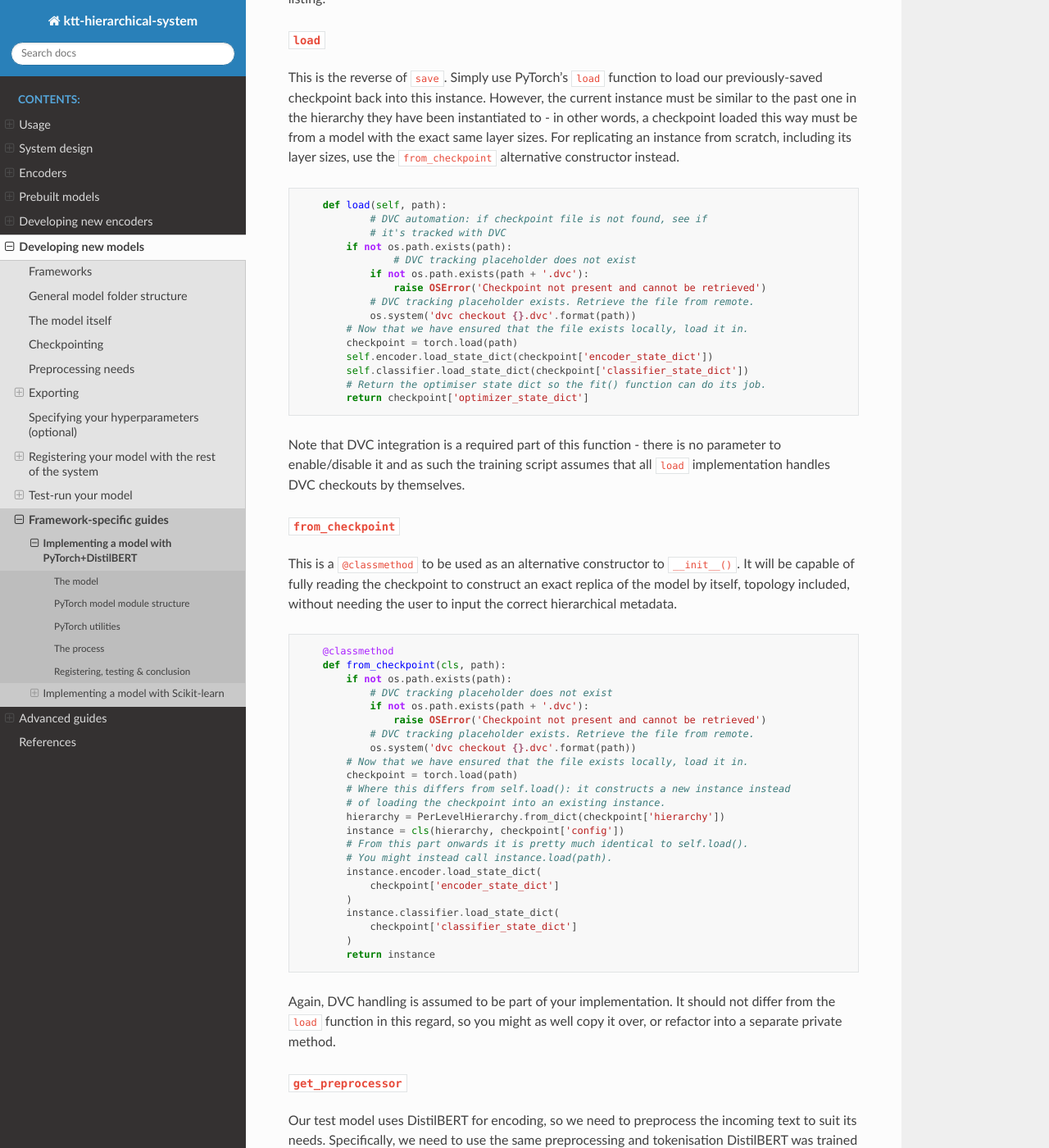
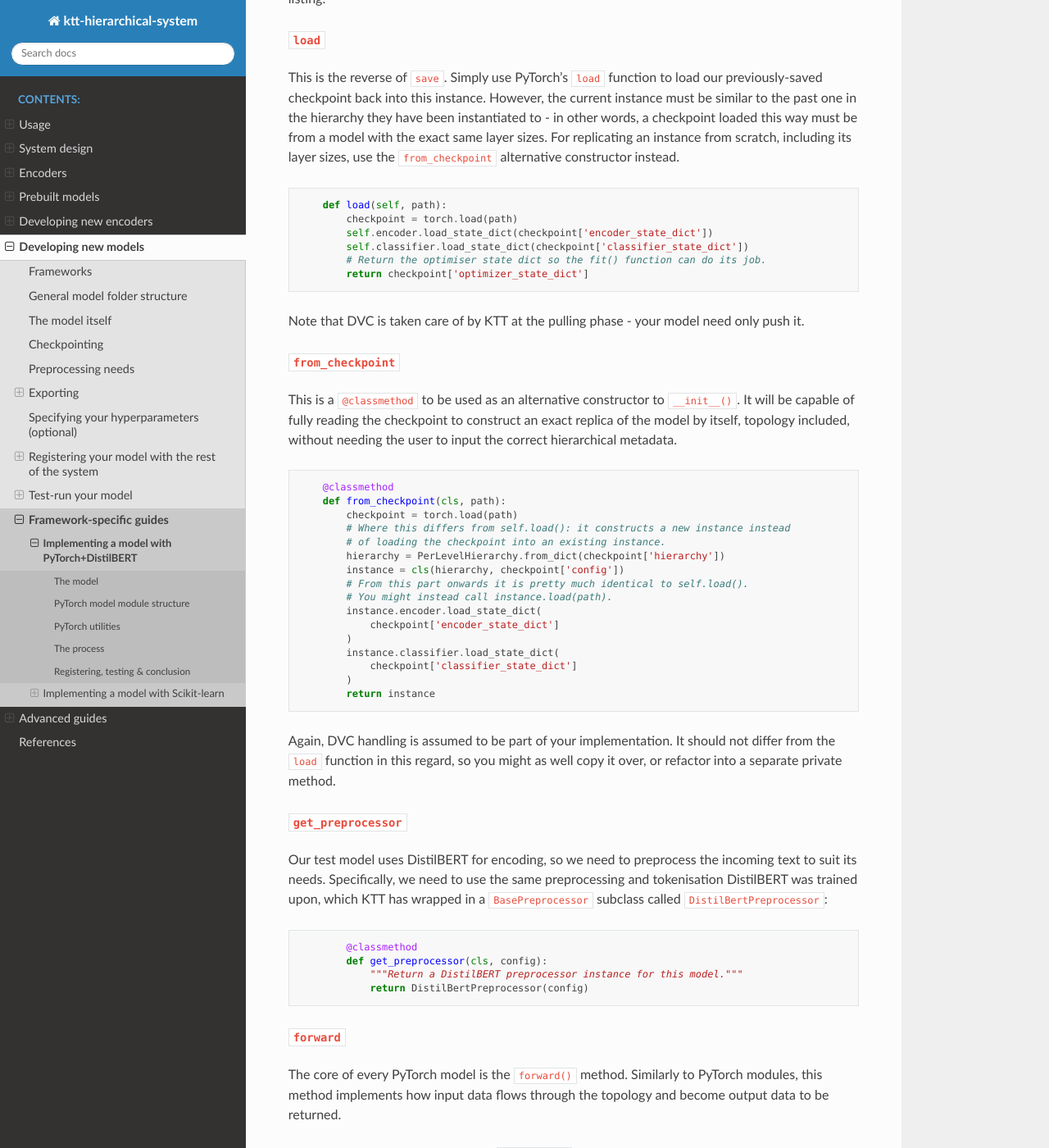
Before and after one commit to htkhiem/ktt-hierarchical-thesis, a Sphinx documentation site: the page built from doc/source/dev/pytorch/add_model.rst, in a window 1280 px wide and 1400 px high, scrolled down 5603 px. Shown: the whole window at 82% size. Built offline with Sphinx 7.4.7 and the Read the Docs theme 2.0.0, drawn with Linux system fonts in a browser that asks for light colours; some of the changed text lies outside the part shown.

Commit message:
Update docs

```diff
--- a/doc/source/dev/pytorch/add_model.rst
+++ b/doc/source/dev/pytorch/add_model.rst
@@ -243,22 +243,13 @@ This is the reverse of ``save``. Simply use PyTorch's ``load`` function to load
     :dedent: 0
 
         def load(self, path):
-                # DVC automation: if checkpoint file is not found, see if
-                # it's tracked with DVC
-            if not os.path.exists(path):
-                    # DVC tracking placeholder does not exist
-                if not os.path.exists(path + '.dvc'):
-                    raise OSError('Checkpoint not present and cannot be retrieved')
-                # DVC tracking placeholder exists. Retrieve the file from remote.
-                os.system('dvc checkout {}.dvc'.format(path))
-            # Now that we have ensured that the file exists locally, load it in.
             checkpoint = torch.load(path)
             self.encoder.load_state_dict(checkpoint['encoder_state_dict'])
             self.classifier.load_state_dict(checkpoint['classifier_state_dict'])
             # Return the optimiser state dict so the fit() function can do its job.
             return checkpoint['optimizer_state_dict']
 
-Note that DVC integration is a required part of this function - there is no parameter to enable/disable it and as such the training script assumes that all ``load`` implementation handles DVC checkouts by themselves.
+Note that DVC is taken care of by KTT at the pulling phase - your model need only push it.
 
 ``from_checkpoint``
 ^^^^^^^^^^^^^^^^^^^
@@ -270,13 +261,6 @@ This is a ``@classmethod`` to be used as an alternative constructor to ``__init_
 
         @classmethod
         def from_checkpoint(cls, path):
-            if not os.path.exists(path):
-                # DVC tracking placeholder does not exist
-                if not os.path.exists(path + '.dvc'):
-                    raise OSError('Checkpoint not present and cannot be retrieved')
-                # DVC tracking placeholder exists. Retrieve the file from remote.
-                os.system('dvc checkout {}.dvc'.format(path))
-            # Now that we have ensured that the file exists locally, load it in.
             checkpoint = torch.load(path)
             # Where this differs from self.load(): it constructs a new instance instead
             # of loading the checkpoint into an existing instance.
@@ -611,13 +595,17 @@ Note the two environment variables here (``EVIDENTLY_HOST`` and ``EVIDENTLY_PORT
 
 Next, we need to implement the service class. It will be a subclass of ``bentoml.BentoService``. All of its dependencies, data (called 'artifacts') and configuration are defined via @decorators, as BentoML internally uses a dependency injection framework.
 
+One thing of note is the base image for Dockerisation. KTT is currently built and tested using a Python 3.8 environment. Also, our model is GPU-capable. With these two taken in, the resulting BentoML base image should then be ``bentoml/model-server:0.13.1-py38-gpu``.
+
+All available BentoML base images can be viewed at `their Docker Hub <https://hub.docker.com/r/bentoml/model-server/tags>`_.
+
 .. code-block:: python
 
     # Tell the BentoML exporter what needs to be installed. These will go into
     # the Dockerfile and requirements.txt in the service's folder.
     @bentoml.env(
         requirements_txt_file='models/testmodel/bentoml/requirements.txt',
-        docker_base_image='bentoml/model-server:0.13.1-py36-gpu'
+        docker_base_image='bentoml/model-server:0.13.1-py38-gpu'
     )
     # What this service needs to run: an encoder (DistilBERT), a classifier
     # (our testmodel), the hierarchical metadata and a config variable
@@ -749,6 +737,12 @@ For more information regarding the format of the data to be sent to the monitori
                     data=json.dumps({'data': new_rows.tolist()}),
                     headers={"content-type": "application/json"},
                 )
+
+Lastly, return the result mapped back to the actual class name.
+
+.. code-block:: python
+	:dedent: 0
+
             return ['\n'.join(row) for row in predicted_names]
 
 The configuration files
```
Also changed, not shown: other parts of doc/source/dev/pytorch/add_model.rst (+1 -1 lines), doc/source/dev/sklearn/add_model.rst (+45 -33 lines).
